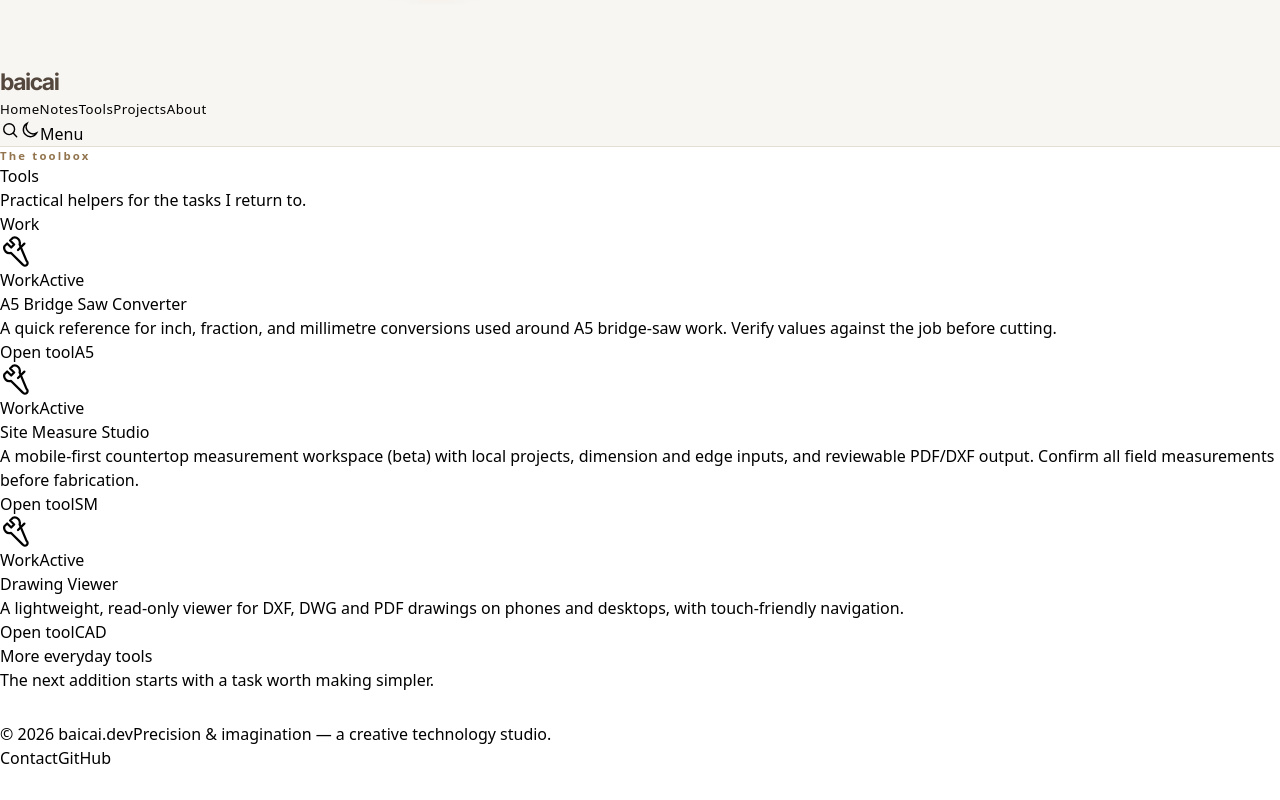
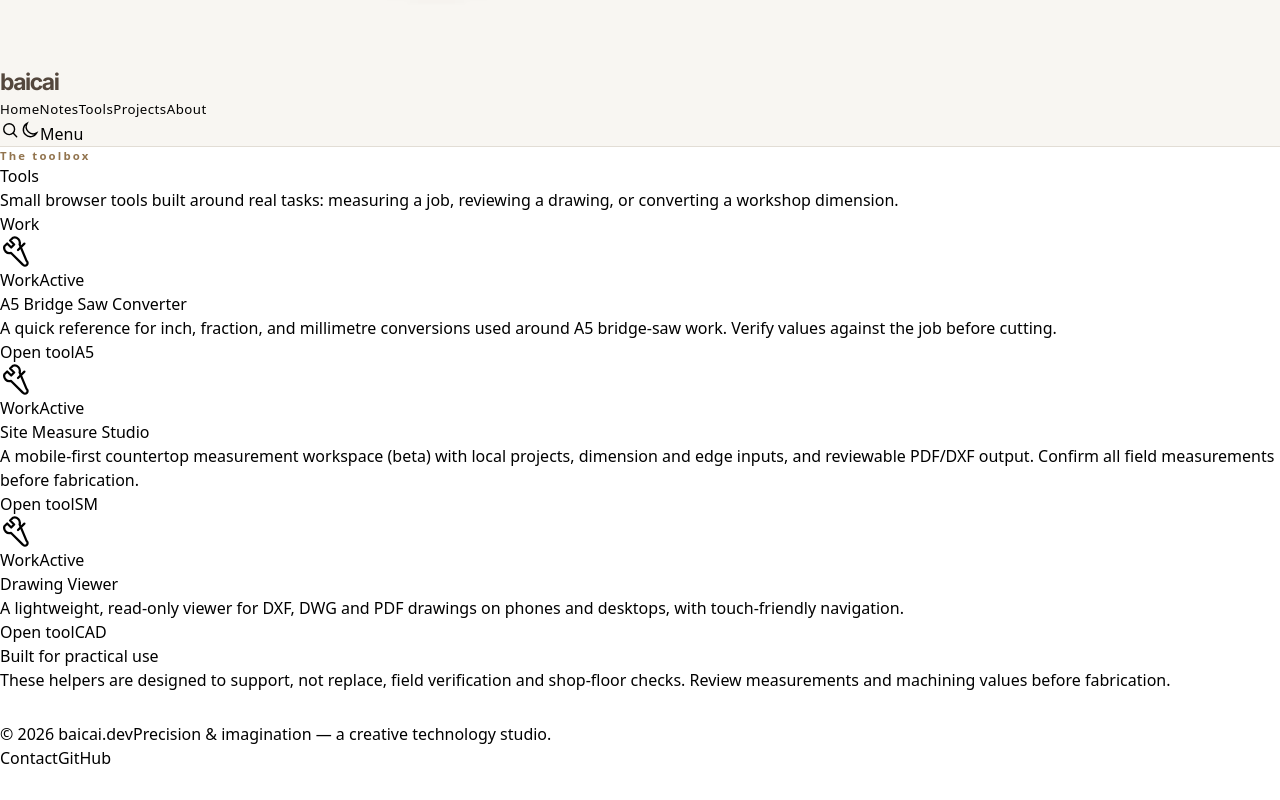
Before and after one commit to BaiCaiMark/baicai.dev, a Next.js app: page /tools in a window 1280 px wide. Shown: the part 1273-2073 px from the top of the page. Built offline with nearby package versions, Linux system fonts and the light colour scheme.

Commit message:
content: refresh app/tools/page.tsx with current workshop focus

```diff
--- a/app/tools/page.tsx
+++ b/app/tools/page.tsx
@@ -4,13 +4,13 @@ import ToolCard from '../components/ToolCard'
 import { tools, toolCategories } from '../data/site'
 import { pageMetadata } from '../lib/metadata'
 
-export const metadata = pageMetadata('Tools', 'Practical browser tools for work and everyday tasks, including the A5 Bridge Saw Converter.', '/tools')
+export const metadata = pageMetadata('Tools', 'Browser tools for site measurements, DXF/DWG/PDF drawing review, and workshop conversions.', '/tools')
 
 export default function ToolsPage() {
   return (
     <section className="page-section">
       <div className="site-container">
-        <PageHeader eyebrow="The toolbox" title="Tools" description="Practical helpers for the tasks I return to." />
+        <PageHeader eyebrow="The toolbox" title="Tools" description="Small browser tools built around real tasks: measuring a job, reviewing a drawing, or converting a workshop dimension." />
         {toolCategories.map((category) => {
           const categoryTools = tools.filter((tool) => tool.category === category)
           if (!categoryTools.length) return null
@@ -24,8 +24,8 @@ export default function ToolsPage() {
           )
         })}
         <aside className="quiet-note">
-          <h2>More everyday tools</h2>
-          <p>The next addition starts with a task worth making simpler.</p>
+          <h2>Built for practical use</h2>
+          <p>These helpers are designed to support, not replace, field verification and shop-floor checks. Review measurements and machining values before fabrication.</p>
         </aside>
       </div>
     </section>
```
